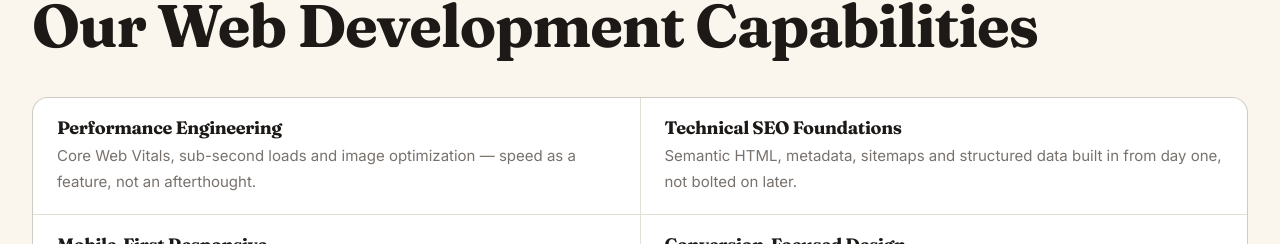
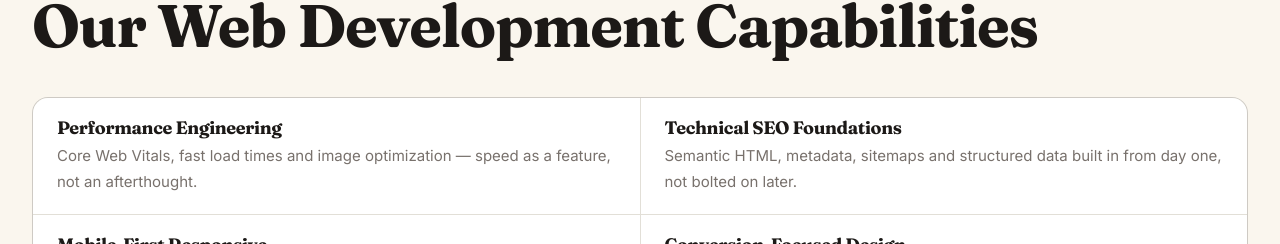
Before and after one commit to mbj069/nexus-tech-website, a Next.js app: page /services/web-development in a window 1280 px wide. Shown: the part 2012-2256 px from the top of the page. Built offline with nearby package versions, Linux system fonts and the light colour scheme.

Commit message:
Review fixes: 404 canonical removal, always-overwrite image decode, build-script hardening, honest README, softer perf claim

```diff
--- a/app/not-found.tsx
+++ b/app/not-found.tsx
@@ -5,7 +5,6 @@ export const metadata: Metadata = {
   title: "Page Not Found",
   description: "The page you are looking for does not exist.",
   robots: { index: false, follow: false },
-  alternates: { canonical: "/404/" },
 };
 
 export default function NotFound() {
--- a/app/services/web-development/page.tsx
+++ b/app/services/web-development/page.tsx
@@ -30,7 +30,7 @@ export default function WebDevelopmentPage() {
       ]}
       capabilitiesHeading="Our Web Development Capabilities"
       capabilities={[
-        { title: "Performance Engineering", description: "Core Web Vitals, sub-second loads and image optimization — speed as a feature, not an afterthought." },
+        { title: "Performance Engineering", description: "Core Web Vitals, fast load times and image optimization — speed as a feature, not an afterthought." },
         { title: "Technical SEO Foundations", description: "Semantic HTML, metadata, sitemaps and structured data built in from day one, not bolted on later." },
         { title: "Mobile-First Responsive", description: "Designed for phones first, where most of your visitors actually are." },
         { title: "Conversion-Focused Design", description: "Layouts that guide visitors toward contacting you — every section earns its place." },
--- a/package.json
+++ b/package.json
@@ -14,7 +14,7 @@
   "name": "nexus-tech-website",
   "private": true,
   "scripts": {
-    "build": "next build",
+    "build": "node scripts/decode-images.mjs && next build",
     "dev": "next dev",
     "start": "next start",
     "prebuild": "node scripts/decode-images.mjs"
```
Also changed, not shown: scripts/decode-images.mjs (+5 -5 lines), 1 other file (tests, documents, lock files or other folders).
